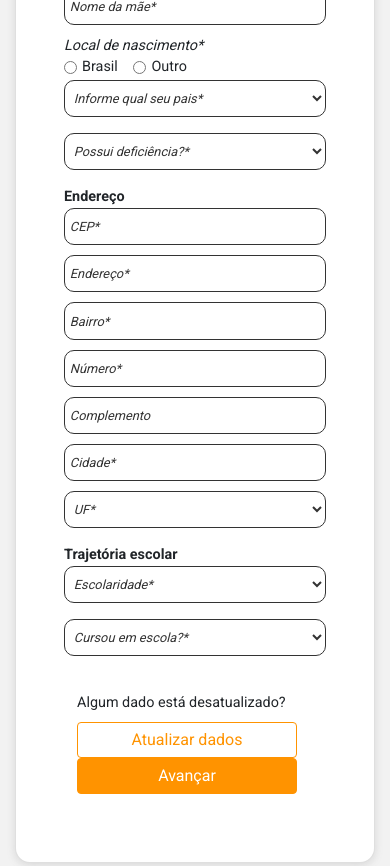
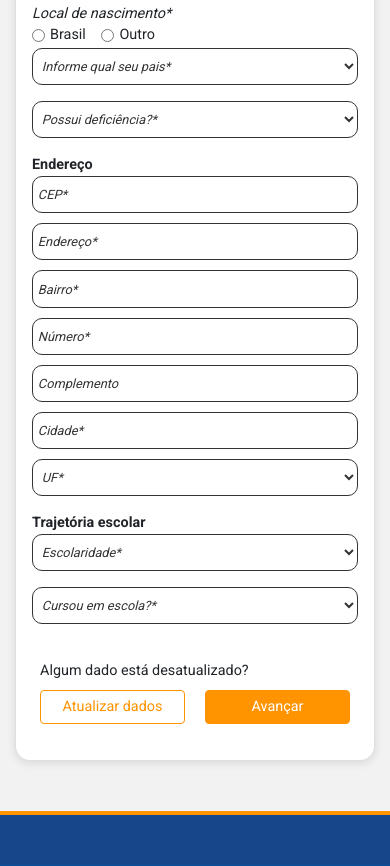
Before and after one commit to geeklopz/bolsas-senac, a plain HTML site: page step1-form.html in a window 390 px wide. Shown: the part 1131-1997 px from the top of the page. Drawn offline with nearby package versions, Linux system fonts and the light colour scheme; a script that the page names is missing.

Commit message:
update mobile 13032021

```diff
--- a/scss/_forms.scss
+++ b/scss/_forms.scss
@@ -132,11 +132,11 @@
     }
 
     .btn {
-      font-size: 1rem;
+      font-size: .9rem;
 
-      // @media (min-width: 768px) {
-      //   padding: 5px 45px;
-      // }
+      @media (min-width: 768px) {
+        font-size: 1rem;
+      }
     }
   }
 
--- a/scss/commons/_app.scss
+++ b/scss/commons/_app.scss
@@ -34,7 +34,11 @@ main {
 }
 
 .btn-big {
-  width: 220px;
+  width: 145px;
+
+  @media (min-width: 768px) {
+    width: 220px;
+  }
 }
 
 // modal
--- a/step1-form.html
+++ b/step1-form.html
@@ -80,7 +80,7 @@
 
 
 
-              <div class="step-container col-12 card bg-white p-5">
+              <div class="step-container col-12 card bg-white p-3 p-md-5">
                 <h3>Inscrição na Política Senac de Concessão de Bolsas</h3>
                 <div class="section-form">
                   <h4>Dados do curso</h4>
@@ -286,7 +286,7 @@
 
                       </div>
 
-                        <div class="col-12 form-button-container">
+                        <div class="form-button-container">
                           <div class="d-flex justify-content-center">
                             <div>
                               <p class="mb-2">Algum dado está desatualizado?</p>
```
Also changed, not shown: style.css, 1 other file.
